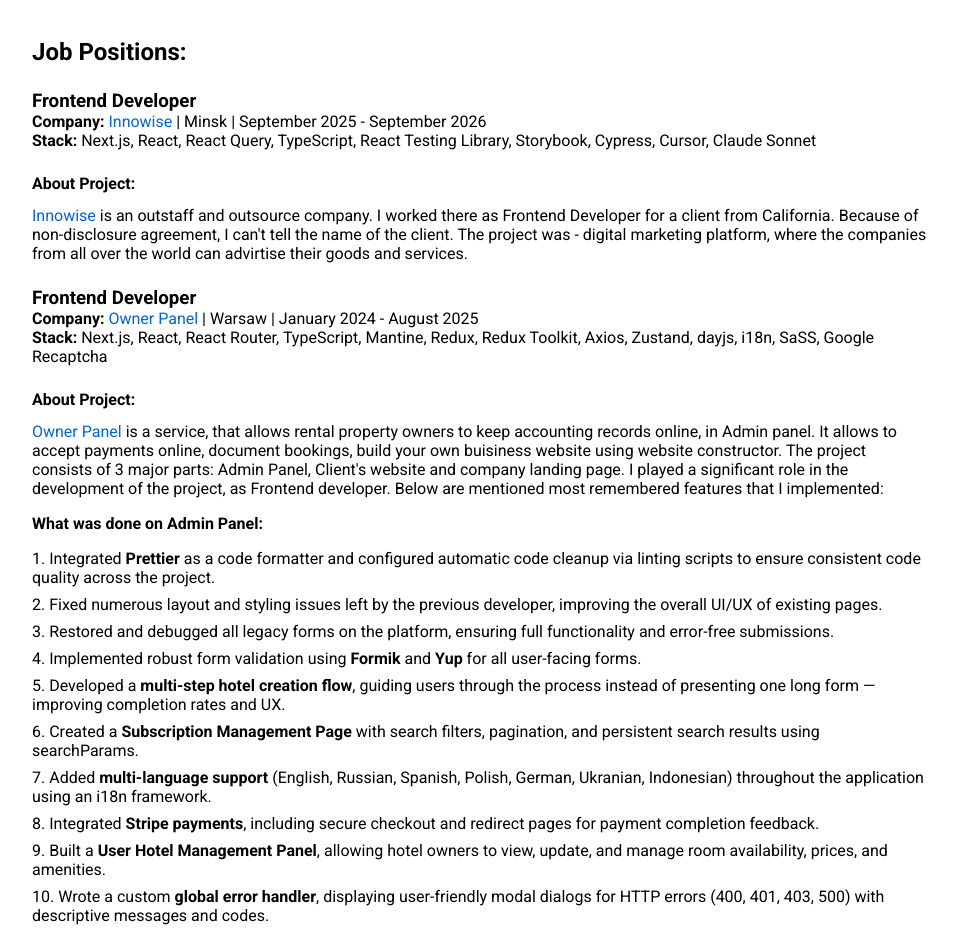
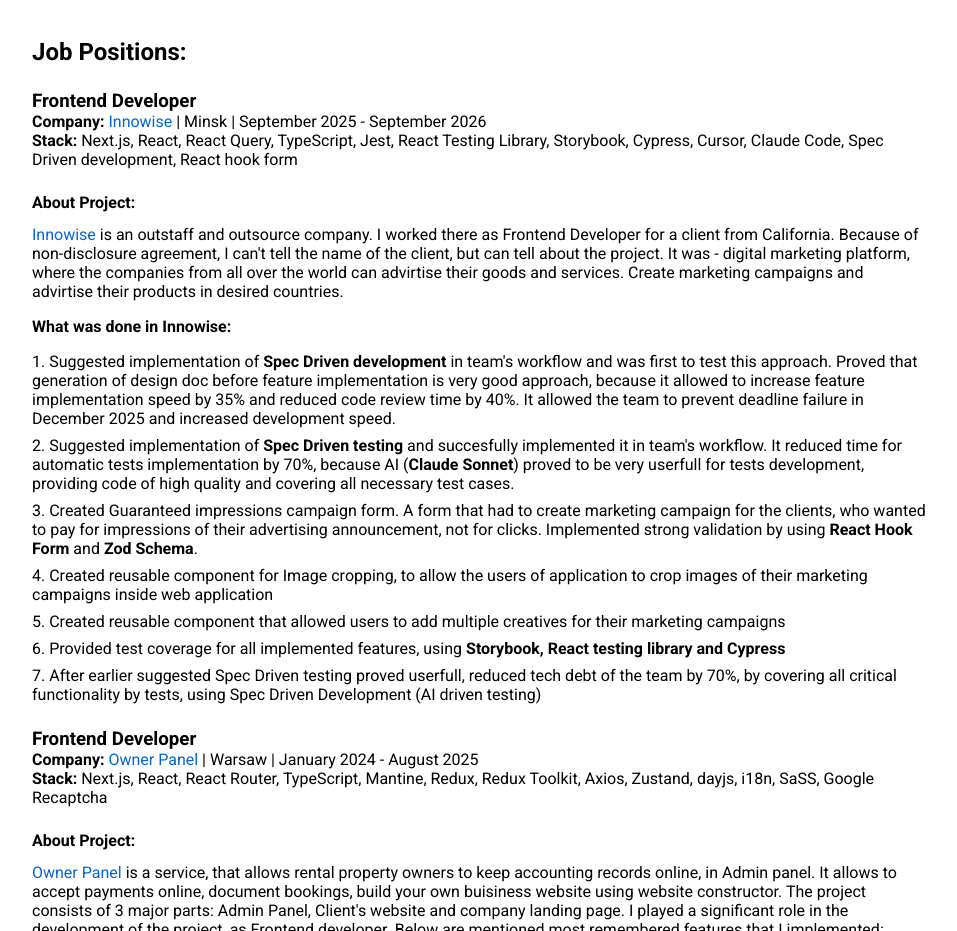
Before and after one commit to Win4esterD/Curriculum-vitae, a React (Vite) app: page / in a window 1280 px wide. Shown: the part 1020-1951 px from the top of the page, without its empty margins (96-1053 px from the left). Built offline with nearby package versions, Linux system fonts and the light colour scheme.

Commit message:
feat: add achievements received working in Innowise

```diff
--- a/src/components/InnowiseJobPosition/InnowiseJobPosition.module.scss
+++ b/src/components/InnowiseJobPosition/InnowiseJobPosition.module.scss
@@ -9,3 +9,15 @@
 .serviceDescription {
   margin-top: 0.8rem;
 }
+
+.doneInInnowiseTitle {
+  margin-top: 1rem;
+}
+
+.InnowiseAchievementList {
+  margin-top: 1rem;
+  list-style-position: inside;
+  display: flex;
+  flex-direction: column;
+  gap: 0.5rem;
+}
--- a/src/components/InnowiseJobPosition/InnowiseJobPosition.tsx
+++ b/src/components/InnowiseJobPosition/InnowiseJobPosition.tsx
@@ -9,16 +9,57 @@
         <a href="https://jobs-innowise.com/">Innowise</a> | Minsk | September 2025 - September 2026
       </p>
       <p>
-        <b>Stack: </b>Next.js, React, React Query, TypeScript, React Testing Library, Storybook,
-        Cypress, Cursor, Claude Sonnet
+        <b>Stack: </b>Next.js, React, React Query, TypeScript, Jest, React Testing Library,
+        Storybook, Cypress, Cursor, Claude Code, Spec Driven development, React hook form
       </p>
       <h4 className={styles.aboutProject}>About Project:</h4>
       <p className={styles.serviceDescription}>
         <a href="https://jobs-innowise.com/">Innowise</a> is an outstaff and outsource company. I
         worked there as Frontend Developer for a client from California. Because of non-disclosure
-        agreement, I can't tell the name of the client. The project was - digital marketing
-        platform, where the companies from all over the world can advirtise their goods and services.
+        agreement, I can't tell the name of the client, but can tell about the project. It was -
+        digital marketing platform, where the companies from all over the world can advirtise their
+        goods and services. Create marketing campaigns and advirtise their products in desired
+        countries.
       </p>
+      <h4 className={styles.doneInInnowiseTitle}>What was done in Innowise:</h4>
+      <ol className={styles.InnowiseAchievementList}>
+        <li>
+          Suggested implementation of <b>Spec Driven development</b> in team's workflow and was
+          first to test this approach. Proved that generation of design doc before feature
+          implementation is very good approach, because it allowed to increase feature
+          implementation speed by 35% and reduced code review time by 40%. It allowed the team to
+          prevent deadline failure in December 2025 and increased development speed.
+        </li>
+        <li>
+          Suggested implementation of <b>Spec Driven testing</b> and succesfully implemented it in
+          team's workflow. It reduced time for automatic tests implementation by 70%, because AI (
+          <b>Claude Sonnet</b>) proved to be very userfull for tests development, providing code of
+          high quality and covering all necessary test cases.
+        </li>
+        <li>
+          Created Guaranteed impressions campaign form. A form that had to create marketing campaign
+          for the clients, who wanted to pay for impressions of their advertising announcement, not
+          for clicks. Implemented strong validation by using <b>React Hook Form</b> and{' '}
+          <b>Zod Schema</b>.
+        </li>
+        <li>
+          Created reusable component for Image cropping, to allow the users of application to crop
+          images of their marketing campaigns inside web application
+        </li>
+        <li>
+          Created reusable component that allowed users to add multiple creatives for their
+          marketing campaigns
+        </li>
+        <li>
+          Provided test coverage for all implemented features, using{' '}
+          <b>Storybook, React testing library and Cypress</b>
+        </li>
+        <li>
+          After earlier suggested Spec Driven testing proved userfull, reduced tech debt of the team
+          by 70%, by covering all critical functionality by tests, using Spec Driven Development (AI
+          driven testing)
+        </li>
+      </ol>
     </div>
   );
 }
```
